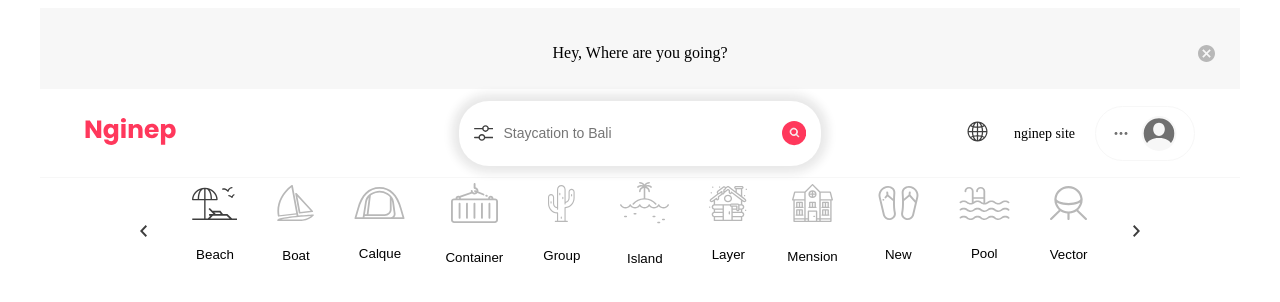
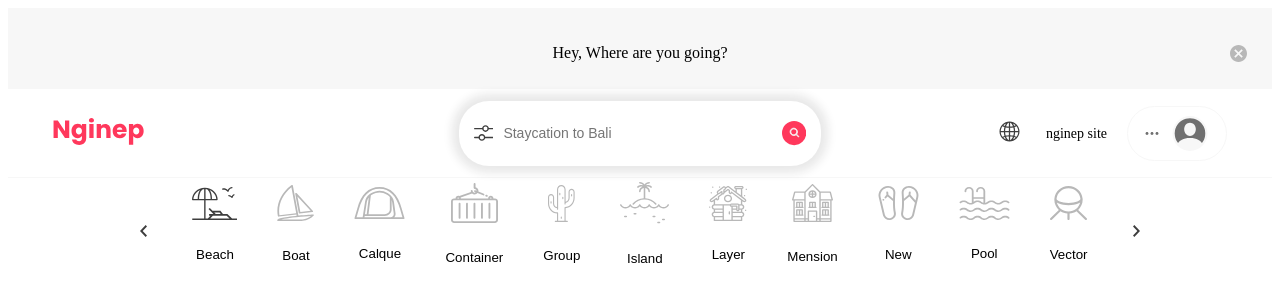
Before and after one commit to NtQuilty/airbnb-react, a React (Vite) app: page / in a window 1280 px wide. Shown: the top 302 px of the page. Built offline with nearby package versions, Linux system fonts and the light colour scheme; the HTML template or start-up script is replaced by a standard one.

Commit message:
style: update

```diff
--- a/src/App.tsx
+++ b/src/App.tsx
@@ -1,19 +1,16 @@
 import HeaderComponents from './components/Header/Header';
-import BunnerComponents from './components/Bunner/Bunner';
 import styled from 'styled-components';
 import CarouselComponents from './components/Carousel/Carousel';
 import { CarouselData } from './components/Carousel/CarouselData';
 
 const AppContainer = styled.div`
-  max-width: 1200px;
+  max-width: 1440px;
   margin: 0 auto;
-  padding: 0 20px;
 `;
 
 function App() {
   return (
     <AppContainer>
-      <BunnerComponents />
       <HeaderComponents />
       <CarouselComponents slides={CarouselData} />
     </AppContainer>
--- a/src/components/Header/Header.tsx
+++ b/src/components/Header/Header.tsx
@@ -3,6 +3,7 @@ import HeaderInput from './HeaderInput';
 import styled from 'styled-components';
 import LogoIcon from '../../assets/logo-icon.svg?react';
 import GlobeIcon from '../../assets/globe-icon.svg?react';
+import BunnerComponents from '../Bunner/Bunner';
 
 const Header = styled.div`
   display: flex;
@@ -57,6 +58,8 @@ const Button = styled.button`
 
 export default function HeaderComponents() {
   return (
+    <>
+      <BunnerComponents />
       <Header>
         <HeaderContent>
           <HeaderLeftSide>
@@ -74,5 +77,6 @@ export default function HeaderComponents() {
           </HeaderDiv>
         </HeaderContent>
       </Header>
+    </>
   );
 }
```
Lines whose indentation alone changed are shown as unchanged.
